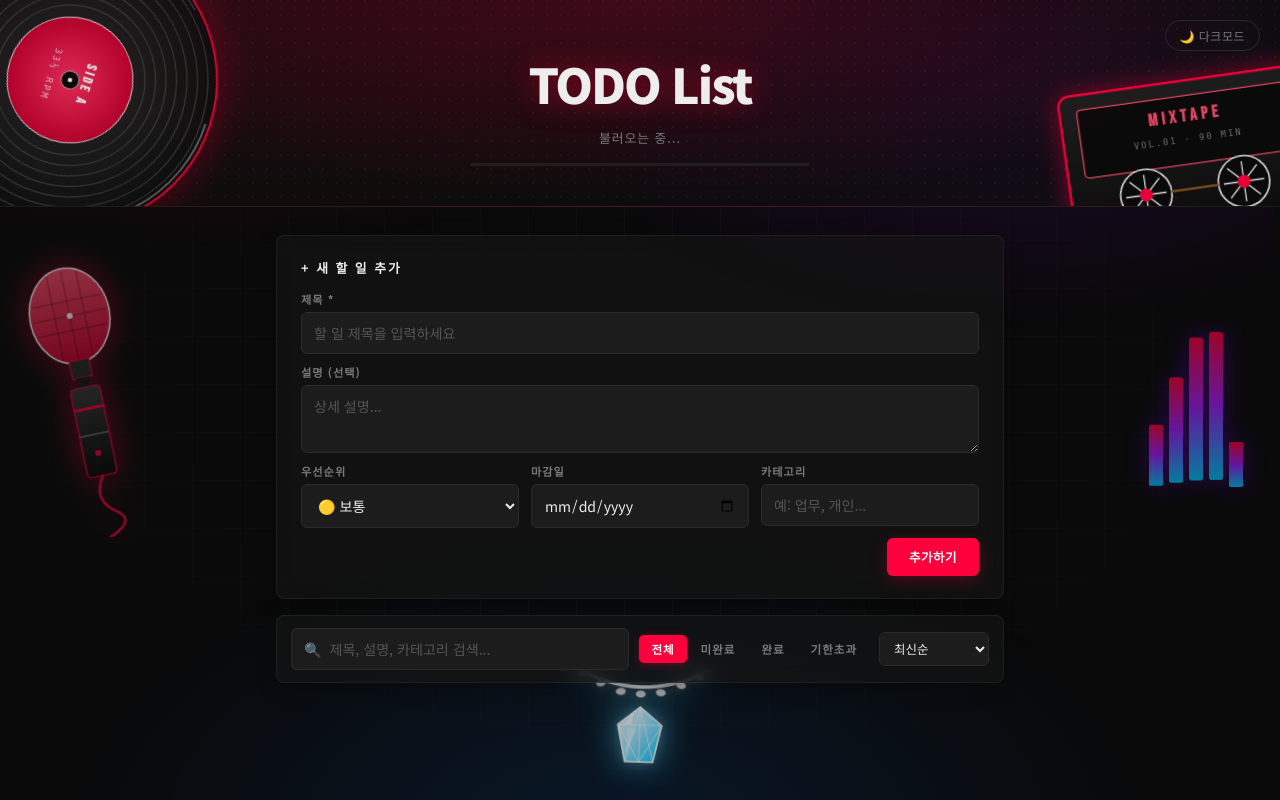
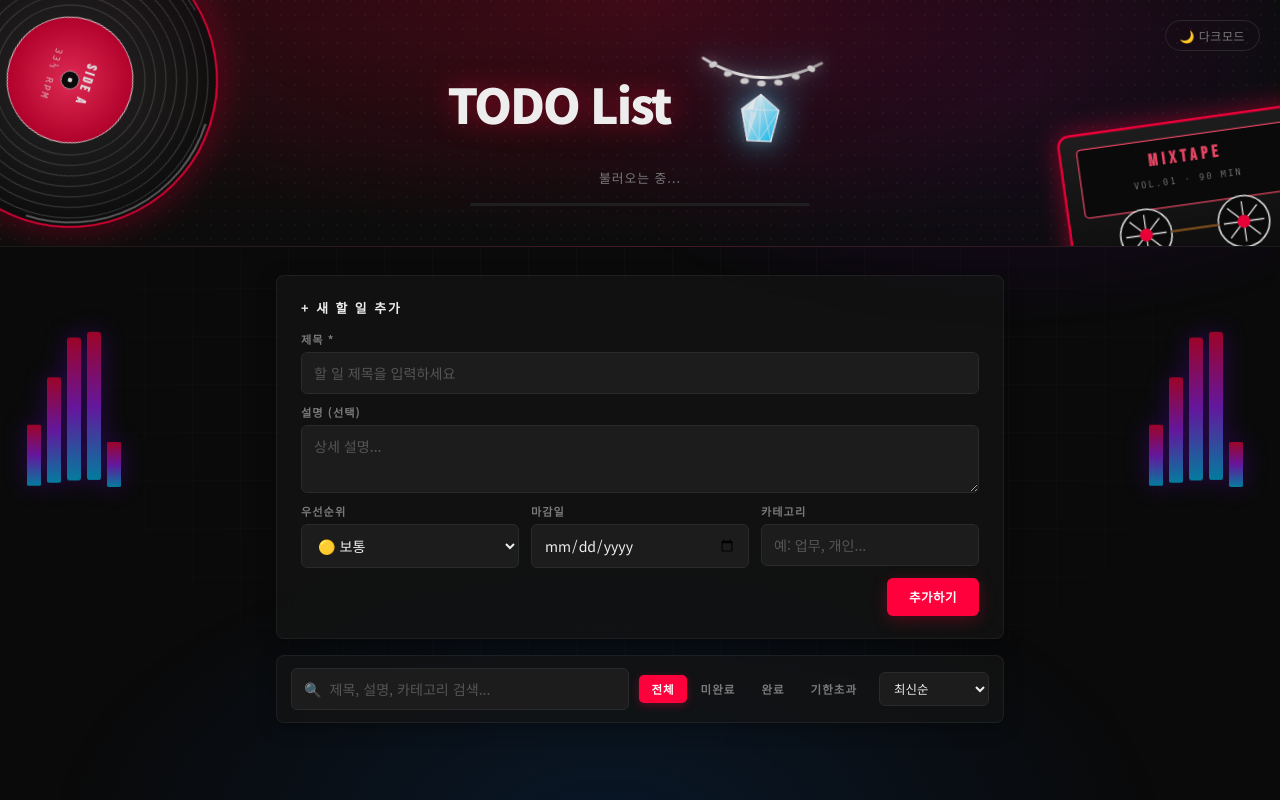
Before and after one commit to hywooga/FastApi-Todos, a Python web app: template fastapi-app/templates/index.html in a window 1280 px wide. Run offline with Jinja, Linux system fonts and the light colour scheme; the template is opened without the code that fills it, so the values that code supplies are empty.

Commit message:
UI 수정: 마이크 제거, 이퀄라이저 양쪽 배치, 다이아 체인을 제목 우측으로 이동

```diff
--- a/fastapi-app/templates/index.html
+++ b/fastapi-app/templates/index.html
@@ -125,27 +125,9 @@
         .header > *:not(.vinyl-deco):not(.tape-deco):not(.dark-toggle) { position: relative; z-index: 1; }
         .header > .dark-toggle { z-index: 2; }
 
-        /* ── 추가 데코: 네온 마이크 / 이퀄라이저 / 다이아 체인 ── */
-        .mic-deco {
-            position: fixed;
-            left: 22px;
-            top: 50%;
-            transform: translateY(-50%) rotate(-12deg);
-            width: 130px;
-            height: 280px;
-            opacity: 0.55;
-            pointer-events: none;
-            z-index: -1;
-            filter: drop-shadow(0 0 16px rgba(255,0,60,0.55));
-            animation: mic-float 6s ease-in-out infinite;
-        }
-        @keyframes mic-float {
-            0%, 100% { transform: translateY(-50%) rotate(-12deg); }
-            50%      { transform: translateY(-54%) rotate(-9deg); }
-        }
+        /* ── 추가 데코: 이퀄라이저(좌/우) / 다이아 체인(제목 우측) ── */
         .eq-deco {
             position: fixed;
-            right: 26px;
             top: 50%;
             transform: translateY(-50%);
             width: 110px;
@@ -155,6 +137,8 @@
             z-index: -1;
             filter: drop-shadow(0 0 12px rgba(120,0,255,0.5));
         }
+        .eq-deco.eq-right { right: 26px; }
+        .eq-deco.eq-left  { left: 22px; }
         .eq-deco rect { transform-origin: center bottom; animation: eq-bounce 1.1s ease-in-out infinite; }
         .eq-deco rect:nth-child(1) { animation-delay: 0.0s; }
         .eq-deco rect:nth-child(2) { animation-delay: 0.15s; }
@@ -165,29 +149,36 @@
             0%, 100% { transform: scaleY(0.3); }
             50%      { transform: scaleY(1); }
         }
+
+        /* 제목 + 다이아 체인을 가로로 정렬 */
+        .title-row {
+            display: inline-flex;
+            align-items: center;
+            justify-content: center;
+            gap: 22px;
+            flex-wrap: wrap;
+        }
         .chain-deco {
-            position: fixed;
-            left: 50%;
-            bottom: 18px;
-            transform: translateX(-50%);
-            width: 160px;
-            height: 130px;
-            opacity: 0.7;
+            width: 140px;
+            height: 110px;
+            opacity: 0.9;
             pointer-events: none;
-            z-index: -1;
+            flex-shrink: 0;
             filter: drop-shadow(0 0 18px rgba(0,200,255,0.55)) drop-shadow(0 0 6px rgba(255,255,255,0.3));
             animation: chain-sway 4s ease-in-out infinite;
+            transform-origin: center top;
         }
         @keyframes chain-sway {
-            0%, 100% { transform: translateX(-50%) rotate(-3deg); }
-            50%      { transform: translateX(-50%) rotate(3deg); }
+            0%, 100% { transform: rotate(-4deg); }
+            50%      { transform: rotate(4deg); }
         }
-        /* 작은 화면에서는 사이드 데코 숨김 (가독성 보호) */
+        /* 작은 화면에서는 사이드 이퀄라이저 숨김 (가독성 보호) */
         @media (max-width: 1100px) {
-            .mic-deco, .eq-deco { display: none; }
+            .eq-deco { display: none; }
         }
         @media (max-width: 580px) {
-            .chain-deco { width: 110px; height: 90px; bottom: 8px; }
+            .chain-deco { width: 90px; height: 70px; }
+            .title-row { gap: 12px; }
         }
         @keyframes spin { to { transform: rotate(360deg); } }
         .header-tagline {
@@ -538,46 +529,24 @@
 </head>
 <body>
 
-<!-- ── 사이드 데코: 네온 마이크 (좌측 고정) ── -->
-<svg class="mic-deco" viewBox="0 0 130 280" aria-hidden="true">
+<!-- ── 사이드 데코: 이퀄라이저 (좌측 고정, 애니메이션) ── -->
+<svg class="eq-deco eq-left" viewBox="0 0 110 180" aria-hidden="true">
     <defs>
-        <linearGradient id="micHead" x1="0%" y1="0%" x2="0%" y2="100%">
-            <stop offset="0%"   stop-color="#ff4d6d"/>
-            <stop offset="100%" stop-color="#cc0030"/>
-        </linearGradient>
-        <linearGradient id="micBody" x1="0%" y1="0%" x2="0%" y2="100%">
-            <stop offset="0%"   stop-color="#3a3a3a"/>
-            <stop offset="100%" stop-color="#0a0a0a"/>
+        <linearGradient id="eqGradLeft" x1="0%" y1="0%" x2="0%" y2="100%">
+            <stop offset="0%"   stop-color="#ff003c"/>
+            <stop offset="50%"  stop-color="#a020ff"/>
+            <stop offset="100%" stop-color="#00c8ff"/>
         </linearGradient>
     </defs>
-    <!-- 마이크 헤드 (그릴) -->
-    <ellipse cx="65" cy="55" rx="40" ry="48" fill="url(#micHead)" stroke="#fff" stroke-width="1.5"/>
-    <g stroke="#1a0008" stroke-width="0.7" opacity="0.6" fill="none">
-        <line x1="30" y1="40" x2="100" y2="40"/>
-        <line x1="28" y1="55" x2="102" y2="55"/>
-        <line x1="30" y1="70" x2="100" y2="70"/>
-        <line x1="65" y1="10" x2="65" y2="100"/>
-        <line x1="50" y1="12" x2="50" y2="98"/>
-        <line x1="80" y1="12" x2="80" y2="98"/>
-    </g>
-    <ellipse cx="65" cy="55" rx="40" ry="48" fill="none" stroke="#fff" stroke-width="0.8" opacity="0.3"/>
-    <!-- 마이크 넥 -->
-    <rect x="55" y="100" width="20" height="18" fill="#2a2a2a" stroke="#ff003c" stroke-width="1"/>
-    <rect x="58" y="118" width="14" height="10" fill="#1a1a1a"/>
-    <!-- 마이크 본체 -->
-    <rect x="50" y="128" width="30" height="90" rx="4" fill="url(#micBody)" stroke="#ff003c" stroke-width="1.2"/>
-    <!-- 스위치/링 디테일 -->
-    <rect x="50" y="148" width="30" height="3" fill="#ff003c"/>
-    <rect x="50" y="175" width="30" height="2" fill="#5a5a5a"/>
-    <circle cx="65" cy="195" r="3" fill="#ff003c"/>
-    <!-- 케이블 -->
-    <path d="M 65 218 Q 50 240 70 255 Q 90 268 60 280" stroke="#ff003c" stroke-width="2.5" fill="none" stroke-linecap="round"/>
-    <!-- ON AIR 글로우 점 -->
-    <circle cx="65" cy="55" r="3" fill="#fff"/>
+    <rect x="5"   y="20" width="14" height="150" rx="3" fill="url(#eqGradLeft)"/>
+    <rect x="25"  y="20" width="14" height="150" rx="3" fill="url(#eqGradLeft)"/>
+    <rect x="45"  y="20" width="14" height="150" rx="3" fill="url(#eqGradLeft)"/>
+    <rect x="65"  y="20" width="14" height="150" rx="3" fill="url(#eqGradLeft)"/>
+    <rect x="85"  y="20" width="14" height="150" rx="3" fill="url(#eqGradLeft)"/>
 </svg>
 
 <!-- ── 사이드 데코: 이퀄라이저 (우측 고정, 애니메이션) ── -->
-<svg class="eq-deco" viewBox="0 0 110 180" aria-hidden="true">
+<svg class="eq-deco eq-right" viewBox="0 0 110 180" aria-hidden="true">
     <defs>
         <linearGradient id="eqGrad" x1="0%" y1="0%" x2="0%" y2="100%">
             <stop offset="0%"   stop-color="#ff003c"/>
@@ -590,52 +559,6 @@
     <rect x="45"  y="20" width="14" height="150" rx="3" fill="url(#eqGrad)"/>
     <rect x="65"  y="20" width="14" height="150" rx="3" fill="url(#eqGrad)"/>
     <rect x="85"  y="20" width="14" height="150" rx="3" fill="url(#eqGrad)"/>
-</svg>
-
-<!-- ── 푸터 데코: 다이아 체인 (하단 중앙 고정) ── -->
-<svg class="chain-deco" viewBox="0 0 160 130" aria-hidden="true">
-    <defs>
-        <linearGradient id="diaGrad" x1="0%" y1="0%" x2="100%" y2="100%">
-            <stop offset="0%"   stop-color="#ffffff"/>
-            <stop offset="50%"  stop-color="#9be8ff"/>
-            <stop offset="100%" stop-color="#00c8ff"/>
-        </linearGradient>
-        <linearGradient id="chainGrad" x1="0%" y1="0%" x2="100%" y2="0%">
-            <stop offset="0%"   stop-color="#d4d4d4"/>
-            <stop offset="50%"  stop-color="#ffffff"/>
-            <stop offset="100%" stop-color="#a8a8a8"/>
-        </linearGradient>
-    </defs>
-    <!-- 체인 (좌우 곡선) -->
-    <path d="M 10 15 Q 80 55 150 15" stroke="url(#chainGrad)" stroke-width="3.5" fill="none" stroke-linecap="round"/>
-    <g fill="#e0e0e0" stroke="#888" stroke-width="0.5">
-        <ellipse cx="22"  cy="22" rx="5" ry="3.5" transform="rotate(-25 22 22)"/>
-        <ellipse cx="40"  cy="32" rx="5" ry="3.5" transform="rotate(-15 40 32)"/>
-        <ellipse cx="60"  cy="40" rx="5" ry="3.5" transform="rotate(-5 60 40)"/>
-        <ellipse cx="80"  cy="42" rx="5" ry="3.5"/>
-        <ellipse cx="100" cy="40" rx="5" ry="3.5" transform="rotate(5 100 40)"/>
-        <ellipse cx="120" cy="32" rx="5" ry="3.5" transform="rotate(15 120 32)"/>
-        <ellipse cx="138" cy="22" rx="5" ry="3.5" transform="rotate(25 138 22)"/>
-    </g>
-    <!-- 다이아몬드 펜던트 -->
-    <g transform="translate(80 55)">
-        <!-- 다이아 외곽 -->
-        <polygon points="0,0 -22,18 -14,55 14,55 22,18" fill="url(#diaGrad)" stroke="#fff" stroke-width="1.5"/>
-        <!-- 컷 라인 -->
-        <g stroke="#fff" stroke-width="0.8" fill="none" opacity="0.9">
-            <line x1="-22" y1="18" x2="22"  y2="18"/>
-            <line x1="-14" y1="55" x2="-22" y2="18"/>
-            <line x1="14"  y1="55" x2="22"  y2="18"/>
-            <line x1="0"   y1="0"  x2="-14" y2="55"/>
-            <line x1="0"   y1="0"  x2="14"  y2="55"/>
-            <line x1="0"   y1="0"  x2="0"   y2="55"/>
-            <line x1="-22" y1="18" x2="0"   y2="55"/>
-            <line x1="22"  y1="18" x2="0"   y2="55"/>
-        </g>
-        <!-- 하이라이트 (반짝) -->
-        <polygon points="-6,4 -16,18 -8,18" fill="#ffffff" opacity="0.85"/>
-        <polygon points="-12,20 -14,50 -4,22" fill="#ffffff" opacity="0.5"/>
-    </g>
 </svg>
 
 <div class="header">
@@ -708,7 +631,51 @@
     </svg>
 
     <button class="dark-toggle" id="dark-toggle" onclick="toggleDark()">🌙 다크모드</button>
-    <h1>TODO List</h1>
+    <div class="title-row">
+        <h1>TODO List</h1>
+        <!-- 다이아 체인 (제목 우측 데코) -->
+        <svg class="chain-deco" viewBox="0 0 160 130" aria-hidden="true">
+            <defs>
+                <linearGradient id="diaGrad" x1="0%" y1="0%" x2="100%" y2="100%">
+                    <stop offset="0%"   stop-color="#ffffff"/>
+                    <stop offset="50%"  stop-color="#9be8ff"/>
+                    <stop offset="100%" stop-color="#00c8ff"/>
+                </linearGradient>
+                <linearGradient id="chainGrad" x1="0%" y1="0%" x2="100%" y2="0%">
+                    <stop offset="0%"   stop-color="#d4d4d4"/>
+                    <stop offset="50%"  stop-color="#ffffff"/>
+                    <stop offset="100%" stop-color="#a8a8a8"/>
+                </linearGradient>
+            </defs>
+            <!-- 체인 (좌우 곡선) -->
+            <path d="M 10 15 Q 80 55 150 15" stroke="url(#chainGrad)" stroke-width="3.5" fill="none" stroke-linecap="round"/>
+            <g fill="#e0e0e0" stroke="#888" stroke-width="0.5">
+                <ellipse cx="22"  cy="22" rx="5" ry="3.5" transform="rotate(-25 22 22)"/>
+                <ellipse cx="40"  cy="32" rx="5" ry="3.5" transform="rotate(-15 40 32)"/>
+                <ellipse cx="60"  cy="40" rx="5" ry="3.5" transform="rotate(-5 60 40)"/>
+                <ellipse cx="80"  cy="42" rx="5" ry="3.5"/>
+                <ellipse cx="100" cy="40" rx="5" ry="3.5" transform="rotate(5 100 40)"/>
+                <ellipse cx="120" cy="32" rx="5" ry="3.5" transform="rotate(15 120 32)"/>
+                <ellipse cx="138" cy="22" rx="5" ry="3.5" transform="rotate(25 138 22)"/>
+            </g>
+            <!-- 다이아몬드 펜던트 -->
+            <g transform="translate(80 55)">
+                <polygon points="0,0 -22,18 -14,55 14,55 22,18" fill="url(#diaGrad)" stroke="#fff" stroke-width="1.5"/>
+                <g stroke="#fff" stroke-width="0.8" fill="none" opacity="0.9">
+                    <line x1="-22" y1="18" x2="22"  y2="18"/>
+                    <line x1="-14" y1="55" x2="-22" y2="18"/>
+                    <line x1="14"  y1="55" x2="22"  y2="18"/>
+                    <line x1="0"   y1="0"  x2="-14" y2="55"/>
+                    <line x1="0"   y1="0"  x2="14"  y2="55"/>
+                    <line x1="0"   y1="0"  x2="0"   y2="55"/>
+                    <line x1="-22" y1="18" x2="0"   y2="55"/>
+                    <line x1="22"  y1="18" x2="0"   y2="55"/>
+                </g>
+                <polygon points="-6,4 -16,18 -8,18" fill="#ffffff" opacity="0.85"/>
+                <polygon points="-12,20 -14,50 -4,22" fill="#ffffff" opacity="0.5"/>
+            </g>
+        </svg>
+    </div>
     <div class="stats" id="stats">불러오는 중...</div>
     <div class="progress-wrap">
         <div class="progress-bar" id="progress-bar" style="width:0%"></div>
```
